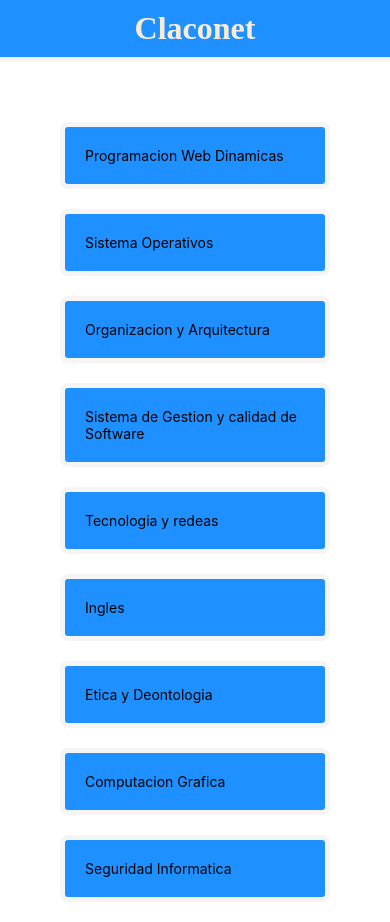
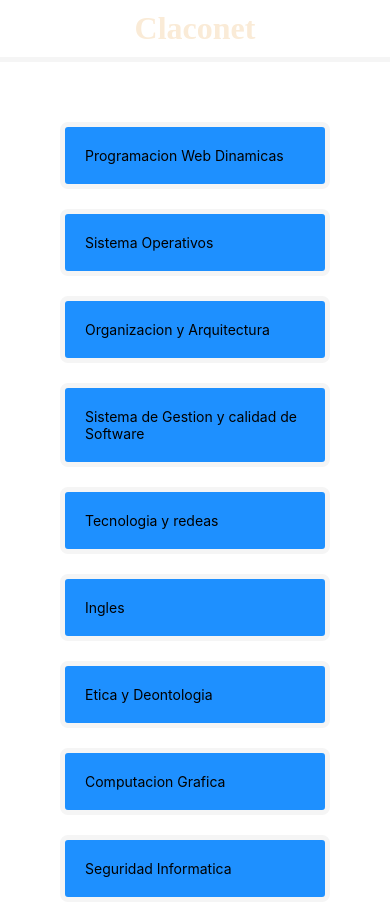
Before and after one commit to manzo1701/claconet, a React Native app: screen /Materia in a window 390 px wide. Built offline with nearby package versions, Linux system fonts and the light colour scheme.

Commit message:
comit realizado

```diff
--- a/Styles/Styles.css
+++ b/Styles/Styles.css
@@ -36,7 +36,6 @@
     align-items: center;
     justify-content: center;
     margin-bottom: 20px;
-    background-color: dodgerblue;
     color: antiquewhite;
     padding-bottom: 10px;
     padding-top: 10px;
```
